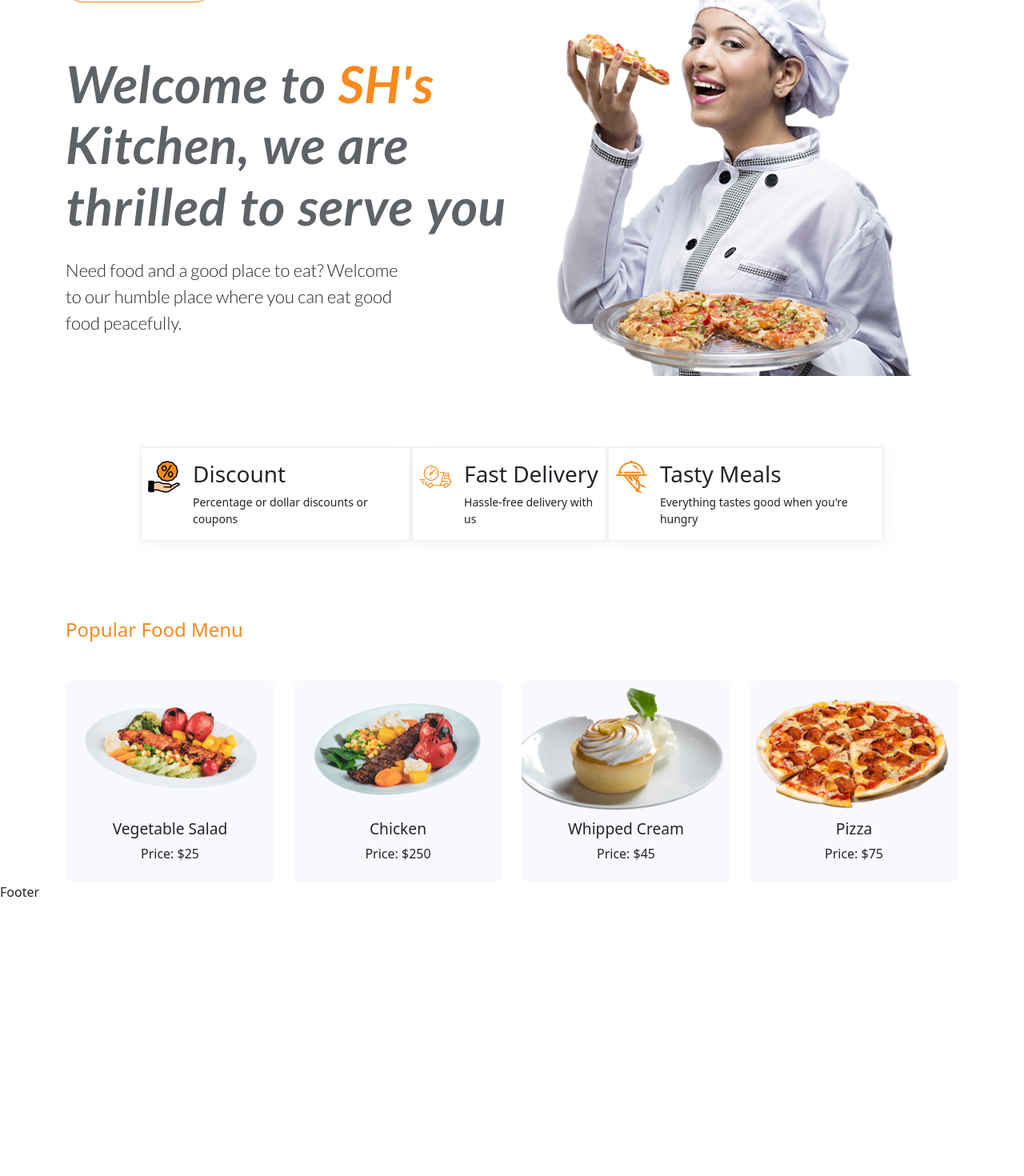
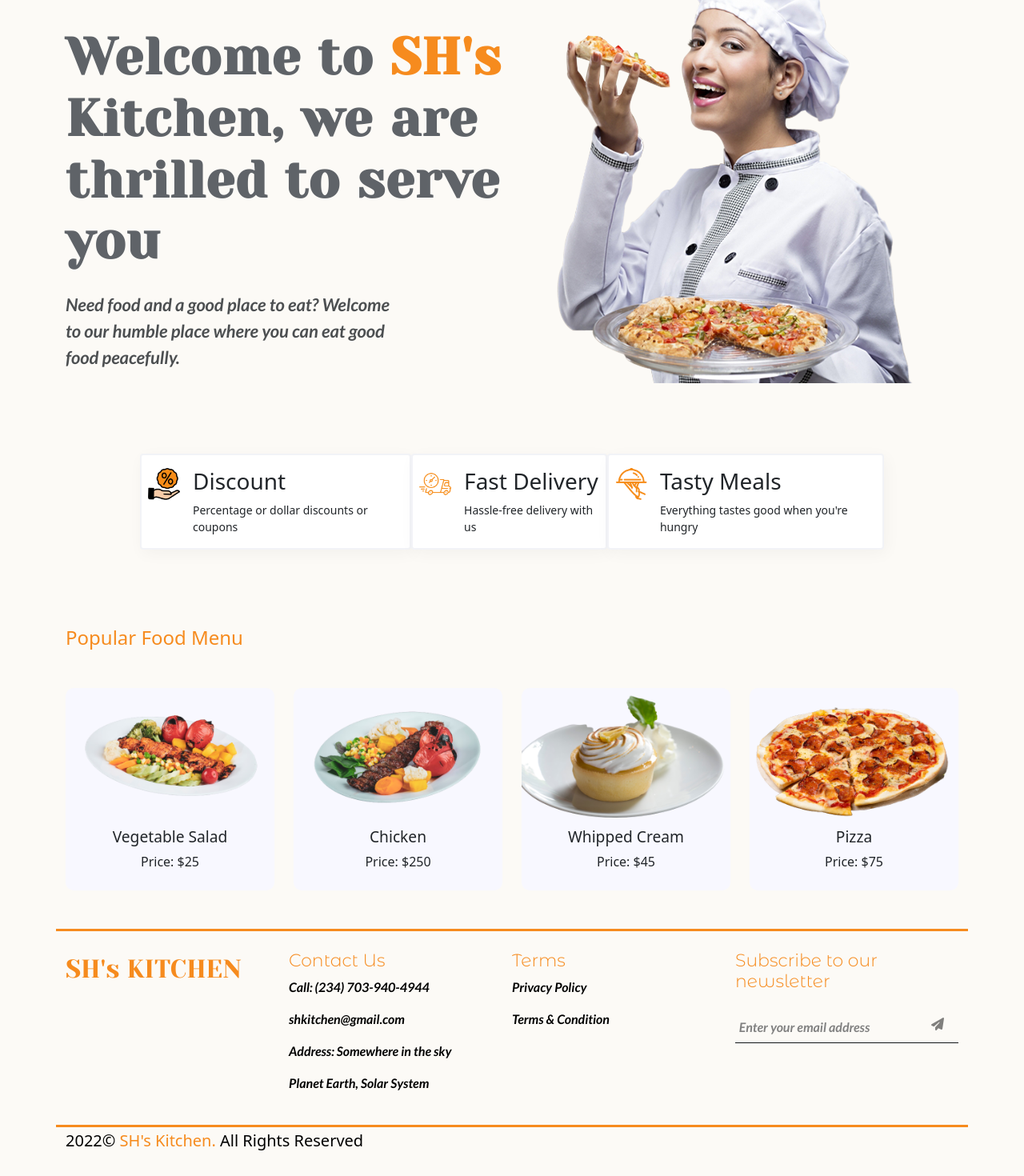
Before and after one commit to jaypee-0/SH-s-KITCHEN, a React (Create React App) app: page / in a window 1280 px wide. Shown: the part 177-1647 px from the top of the page at 80% size. Before the commit the page ends 1304 px from the top, so only its background shows below. Built offline with nearby package versions, Linux system fonts and the light colour scheme.

Commit message:
Added "Footer"

```diff
--- a/src/Components/Fontawesome.jsx
+++ b/src/Components/Fontawesome.jsx
@@ -1,4 +1,4 @@
 import { library } from "@fortawesome/fontawesome-svg-core"
-import { faBars, faTimes, faMagnifyingGlass } from "@fortawesome/free-solid-svg-icons"
+import { faBars, faTimes, faMagnifyingGlass, faPaperPlane } from "@fortawesome/free-solid-svg-icons"
 
-library.add( faBars, faTimes, faMagnifyingGlass );
+library.add( faBars, faTimes, faMagnifyingGlass, faPaperPlane );
--- a/src/Components/Footer/Footer.jsx
+++ b/src/Components/Footer/Footer.jsx
@@ -1,8 +1,37 @@
 import React from 'react'
+import './Footer.scss'
+import { FontAwesomeIcon as FA } from '@fortawesome/react-fontawesome'
 
 const Footer = () => {
   return (
-    <div>Footer</div>
+    <div id="footer" className="mt-5 pb-4">
+      <div className="container borderX py-4 d-flex flex-column justify-content-center flex-md-row">
+          <div className="sh-kitchen display-muted col-10 col-md-3">
+            SH's KITCHEN
+          </div>
+          <div className="col-10 col-md-3 ">
+            <h3>Contact Us</h3>
+            <p>Call: (234) 703-940-4944</p>
+            <p>shkitchen@gmail.com</p>
+            <p>Address: Somewhere in the sky</p>
+            <p>Planet Earth, Solar System</p>
+          </div>
+          <div className="col-10 col-md-3 ">
+            <h3>Terms</h3>
+            <p>Privacy Policy</p>
+            <p>Terms & Condition</p>
+          </div>
+          <div className="col-10 col-md-3 ">
+            <h3>Subscribe to our newsletter</h3>
+            <form>
+              <input type="text"  placeholder="Enter your email address" /><FA icon="fa-paper-plane" />
+            </form>
+          </div>
+      </div>
+      <div className='hr container'>
+        <h5>2022&copy; <span className='yellowColor'>SH's Kitchen.</span> All Rights Reserved</h5>
+      </div>
+    </div>
   )
 }
 
--- a/src/Components/Footer/Footer.scss
+++ b/src/Components/Footer/Footer.scss
@@ -0,0 +1,59 @@
+@import "../../../node_modules/bootstrap/scss/bootstrap.scss";
+@import url('https://fonts.googleapis.com/css2?family=Lato:ital,wght@1,700&family=Montserrat+Alternates:wght@300&family=Roboto:wght@100&family=Yeseva+One&display=swap');
+$ylcol: #f68b1e;
+.yellowColor{
+  color: #f68b1e;
+}
+#root{
+    background-color: #FCFAF6;
+}
+#footer {
+    background-color: #FCFAF6;
+    color: black;
+    .sh-kitchen {
+        font-family: 'Yeseva One', cursive;
+        font-size: 32px;
+        color: #f68b1e;
+    }
+    form {
+        padding: 0;
+        position: relative;
+    }
+    .borderX {
+        border-top: 3px;
+        border-top-style: solid;
+        border-top-color: #f68b1e;
+    }
+    h3 {
+        color: $ylcol;
+        font-size: 22px;
+        font-family: 'Montserrat Alternates', sans-serif;
+    }
+    p {
+        font-family: 'Lato', sans-serif;
+    }
+    input {
+        margin-top: 1rem;
+        background-color: inherit;
+        padding-left: 0.3rem;
+        font-family: 'Lato', sans-serif;
+        width: 100%;
+    }::placeholder {
+        color: grey;
+        opacity: 1;
+        font-family: 'Lato', sans-serif;
+      }
+    .hr {
+        border-top-style: solid;
+        border-top-color: #f68b1e;
+        padding-top: 0.3rem;
+    }
+    .fa-paper-plane {
+        position: absolute;
+        right: 2px;
+        color: rgba(0, 0, 0, 0.489);
+        margin-right: 1rem;
+        margin-top: 0.5rem;
+        transform: translateY(100%);
+    }
+}
--- a/src/Components/Home/HeroSection.scss
+++ b/src/Components/Home/HeroSection.scss
@@ -1,5 +1,5 @@
 @import "../../../node_modules/bootstrap/scss/bootstrap.scss";
-@import url('https://fonts.googleapis.com/css2?family=Lato:ital,wght@1,700&family=Playfair+Display+SC&family=Roboto:wght@100&family=Space+Mono&display=swap');
+@import url('https://fonts.googleapis.com/css2?family=Lato:ital,wght@1,700&family=Montserrat+Alternates:wght@300&family=Roboto:wght@100&family=Yeseva+One&display=swap');
 $ylcol: #f68b1e;
 .yellowColor{
   color: #f68b1e;
@@ -11,16 +11,16 @@ $ylcol: #f68b1e;
   }
   h2 {
     font-size: 64px;
-    font-weight: 700;
+    font-weight: 600;
     color: #5f6368;
-    font-family: 'Lato', sans-serif;
+    font-family: 'Yeseva One', cursive;
     letter-spacing: 1px;
     word-spacing: 2px;
-    font-style: italic;
   } p {
     font-size: 22px;
     font-family: 'Lato', sans-serif;
     width: 75%;
+    opacity: 0.8;
   }
 }
 @media screen and (max-width: 768px) {
--- a/src/Components/Navbar/Navbar.jsx
+++ b/src/Components/Navbar/Navbar.jsx
@@ -28,7 +28,7 @@ const Navbar = () => {
     window.addEventListener('resize', showButton)
 
     return (
-        <div className='bg-light'>
+        <div>
             <nav className='navbarT container-fluid py-3'>
                 <div className='navbar-container'>
                     <Link to='/' className='navbar-logo' onClick={closeMobileMenu}><img className='' src={logo} alt="logo.png" /><span className='d-none d-sm-block'>KITCHEN</span></Link>
--- a/src/Components/Navbar/Navbar.scss
+++ b/src/Components/Navbar/Navbar.scss
@@ -1,6 +1,5 @@
 @import "../../../node_modules/bootstrap/scss/bootstrap.scss";
-@import url('https://fonts.googleapis.com/css2?family=Lato:wght@300&family=Roboto:wght@100&display=swap');
-
+@import url('https://fonts.googleapis.com/css2?family=Lato:ital,wght@1,700&family=Montserrat+Alternates:wght@300&family=Roboto:wght@100&display=swap');
 nav img {
   width: 50px;
   height: 50px;
@@ -15,6 +14,10 @@ nav img {
     position: sticky;
     top: 0;
     z-index: 999;
+    background-color: #FCFAF6;
+    border-bottom: 3px;
+    border-bottom-style: solid;
+    border-bottom-color: #f68b1e;
   }
 
   .navbar-container {
@@ -34,7 +37,7 @@ nav img {
     font-size: 2rem;
     display: flex;
     align-items: center;
-    font-family: 'Lato', sans-serif;
+    font-family: 'Yeseva One', cursive;
     &:hover {
       color: #f68b1e;
     }
@@ -64,7 +67,7 @@ nav img {
     padding: 0.5rem 1rem;
     height: 100%;
     font-size: 16px;
-    font-family: 'Roboto', sans-serif;
+    font-family: 'Montserrat Alternates', sans-serif;
   }
 
   .nav-links:hover {
--- a/src/Routes/Contact.js
+++ b/src/Routes/Contact.js
@@ -1,8 +1,11 @@
 import React from 'react'
+import ContactPage from '../Components/Contact/contact'
 
 const Contact = () => {
   return (
-    <div>Contact</div>
+    <div>
+      <ContactPage />
+    </div>
   )
 }
 
--- a/src/Routes/Product.js
+++ b/src/Routes/Product.js
@@ -1,8 +1,6 @@
 import React from 'react'
 import ProductMenu from '../Components/Products/ProductMenu'
 import PopularMenu from '../Components/Products/PopularMenu'
-
-
 
 const Product = () => {
   return (
```
Also changed, not shown: src/Components/Footer/logo.png (added).
